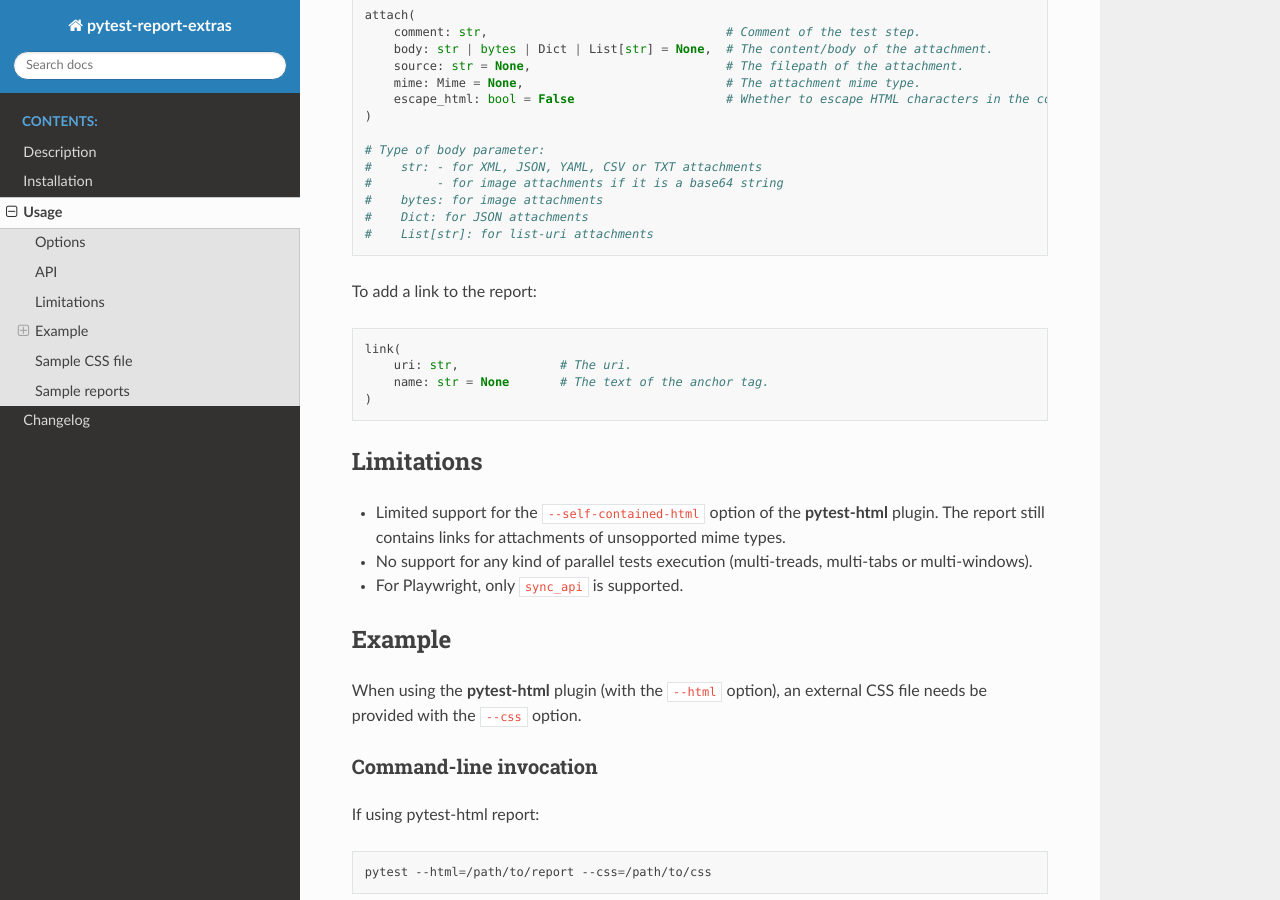
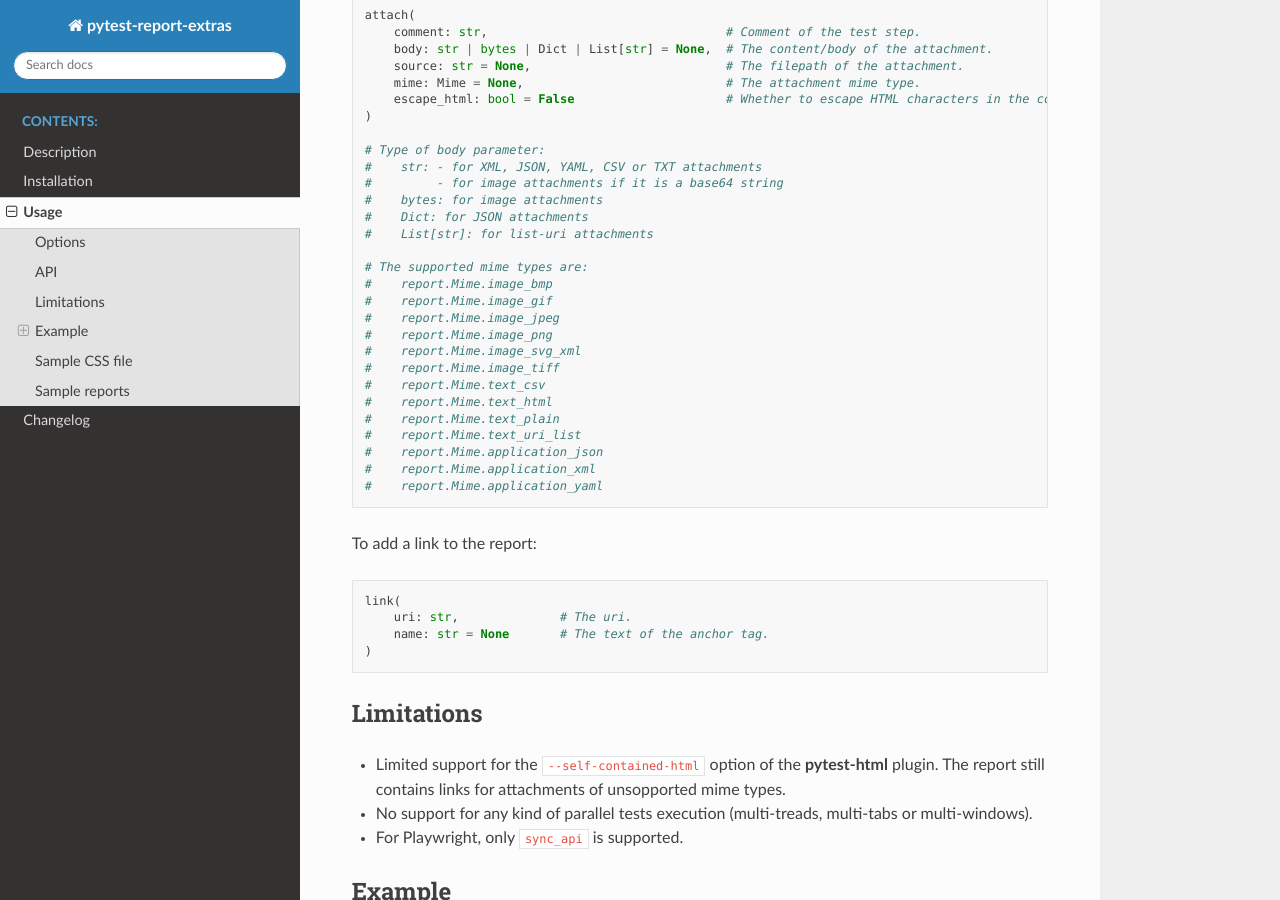
Before and after one commit to harmin-parra/pytest-report-extras, a Sphinx documentation site: the page built from docs/user_guide.rst, in a window 1280 px wide and 900 px high, scrolled down 1590 px. Built offline with Sphinx 7.4.7 and the Read the Docs theme 3.1.0, drawn with Linux system fonts in a browser that asks for light colours.

Commit message:
update docs

```diff
--- a/docs/user_guide.rst
+++ b/docs/user_guide.rst
@@ -86,6 +86,21 @@ To add a step with attachment:
   #    bytes: for image attachments
   #    Dict: for JSON attachments
   #    List[str]: for list-uri attachments
+
+  # The supported mime types are:
+  #    report.Mime.image_bmp
+  #    report.Mime.image_gif
+  #    report.Mime.image_jpeg
+  #    report.Mime.image_png
+  #    report.Mime.image_svg_xml
+  #    report.Mime.image_tiff
+  #    report.Mime.text_csv
+  #    report.Mime.text_html
+  #    report.Mime.text_plain
+  #    report.Mime.text_uri_list
+  #    report.Mime.application_json
+  #    report.Mime.application_xml
+  #    report.Mime.application_yaml
 
 
 To add a link to the report:
```
